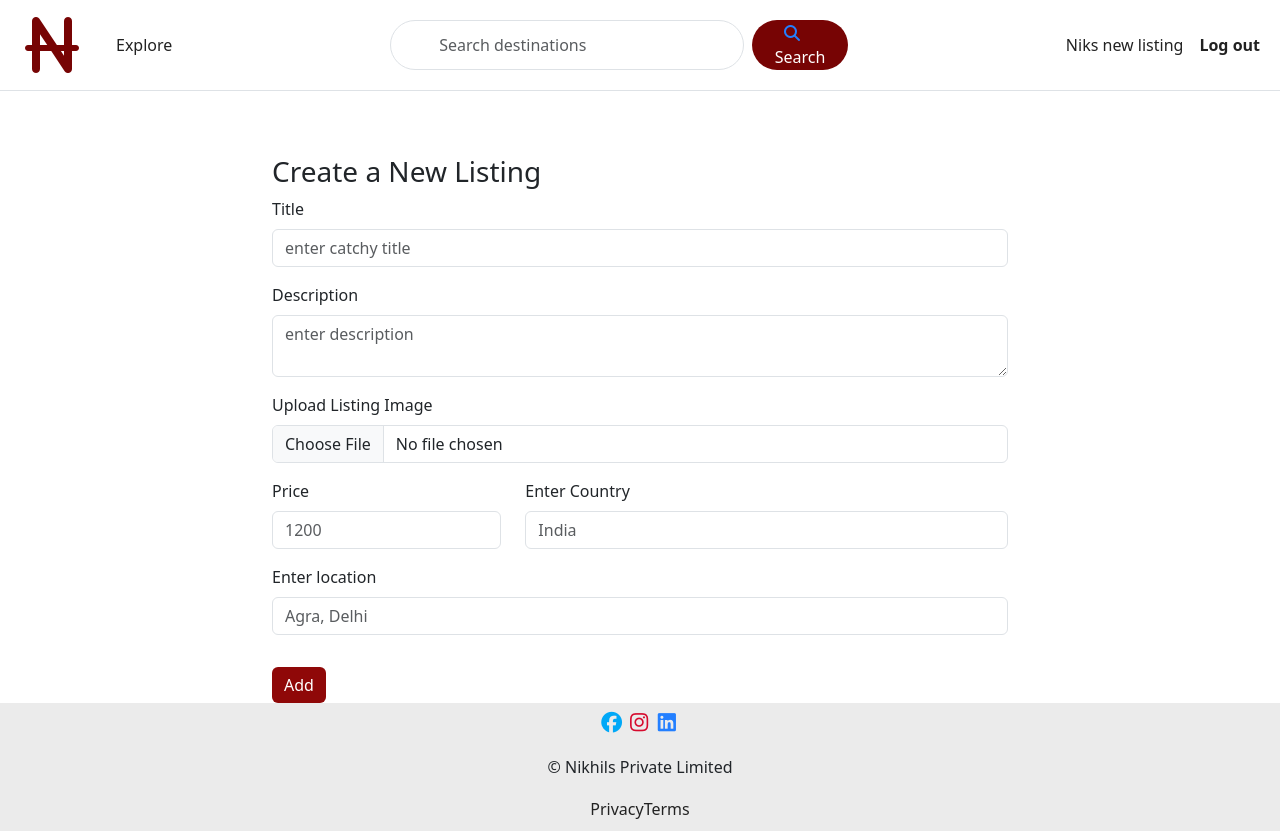
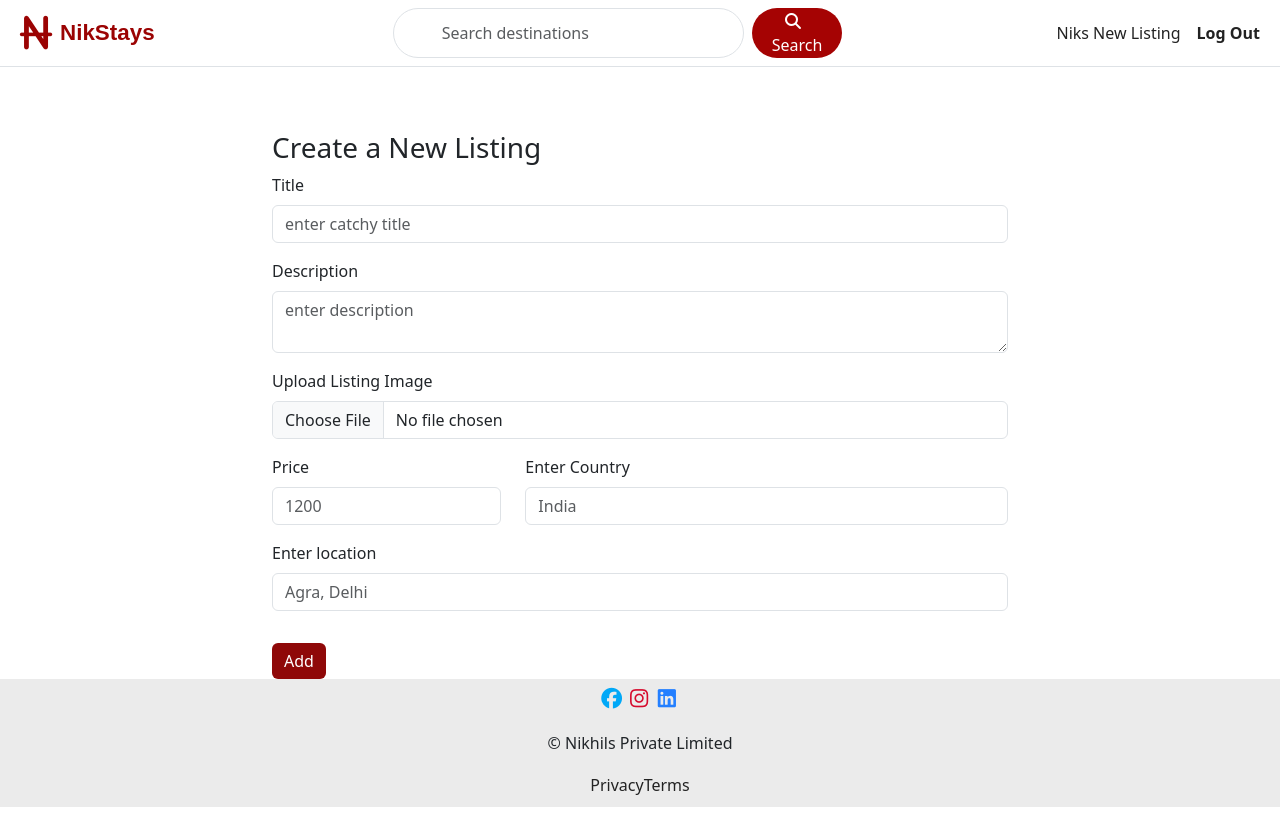
Before and after one commit to nikhilkumar241-source/NikStays, a Node server app: page /listings/new in a window 1280 px wide. After the commit the page ends 807 px from the top, so only its background shows below. Run offline with Node 20, Linux system fonts and the light colour scheme; the visitor is signed in with stand-in values (Sample User, id 1); some libraries are stand-ins or nearby versions.

Commit message:
log-name

```diff
--- a/views/includes/navbar.ejs
+++ b/views/includes/navbar.ejs
@@ -1,43 +1,73 @@
 <style>
-  .search-btn{
+  .search-btn {
     border-radius: 25px;
-    background-color: rgb(119, 4, 4);
+    background-color: rgb(165, 3, 3);
     color: white;
-    padding: 0 1rem 0 1rem;
+    padding: 0 1rem;
   }
 
-  .search-btn:hover{
-    background-color: rgb(119, 4, 4);
+  .search-btn:hover {
+    background-color: rgb(165, 3, 3);
     color: white;
   }
 
   .search-btn i {
     display: inline;
-    margin-right: 1rem;
+    margin-right: 0.5rem;
   }
 
   .search-inp {
     border-radius: 25px;
-    padding: 0.5rem 3rem 0.5rem 3rem;
+    padding: 0.5rem 3rem;
     font-size: 1rem;
   }
 
+  /* Brand */
+  .navbar-brand {
+    display: flex;
+    align-items: center;
+    text-decoration: none;
+    gap: 0px;
+  }
+
+  .navbar-brand i {
+    font-size: 2.4rem;
+    color: rgb(155, 3, 3);
+  }
+
+  .brand-name {
+    margin-left: 0px;
+    font-size: 1.4rem;
+    font-weight: 600;
+    color: rgb(155, 3, 3);
+    font-family: Arial, Helvetica, sans-serif;
+  }
 </style>
-
 
 <nav class="navbar navbar-expand-md bg-body-light border-bottom sticky-top">
   <div class="container-fluid">
-    <a class="navbar-brand" href="/listings"><i class="fa-sharp-duotone fa-solid fa-naira-sign" style="--fa-primary-color: rgb(66, 178, 77); --fa-secondary-color: rgb(66, 178, 77);"></i></a>
-    <button class="navbar-toggler"
+
+    <!-- Logo -->
+    <a class="navbar-brand" href="/listings">
+      <i class="fa-sharp-duotone fa-solid fa-naira-sign"
+         style="--fa-primary-color: rgb(66, 178, 77); --fa-secondary-color: rgb(66, 178, 77);">
+      </i>
+      <span class="brand-name">NikStays</span>
+    </a>
+
+    <button
+      class="navbar-toggler"
       type="button"
       data-bs-toggle="collapse"
-            data-bs-target="#navbarNavAltMarkup"
-        >
+      data-bs-target="#navbarNavAltMarkup">
       <span class="navbar-toggler-icon"></span>
     </button>
+
     <div class="collapse navbar-collapse" id="navbarNavAltMarkup">
+
+      <!-- Left Links -->
       <div class="navbar-nav">
-        <a class="nav-link" href="/listings">Explore</a>
+        <a class="nav-link" href="/listings"></a>
       </div>
 
       <!-- Search Bar -->
@@ -50,23 +80,28 @@
             name="search"
             placeholder="Search destinations"
           />
+
           <button class="btn search-btn" type="submit">
-      <i class="fa-solid fa-magnifying-glass" style="color: rgb(35, 127, 255);"></i>
+            <i class="fa-solid fa-magnifying-glass"></i>
             Search
           </button>
         </form>
       </div>
 
+      <!-- Right Links -->
+      <div class="navbar-nav ms-auto">
+        <a class="nav-link" href="/listings/new">Niks New Listing</a>
 
-    <div class="navbar-nav ms-auto">
-      <a class="nav-link" href="/listings/new">Niks new listing</a>
-      <% if(!currUser) { %>
-        <a class="nav-link " href="/signup"><b>Sign up</b></a>
-        <a class="nav-link" href="/login"><b>Log in</b></a>
-        <% } %> <% if(currUser){ %>
-        <a class="nav-link" href="/logout"><b>Log out</b></a>
+        <% if (!currUser) { %>
+          <a class="nav-link" href="/signup"><b>Sign Up</b></a>
+          <a class="nav-link" href="/login"><b>Log In</b></a>
+        <% } %>
+
+        <% if (currUser) { %>
+          <a class="nav-link" href="/logout"><b>Log Out</b></a>
         <% } %>
       </div>
+
     </div>
   </div>
 </nav>
```
Lines whose indentation alone changed are shown as unchanged.
